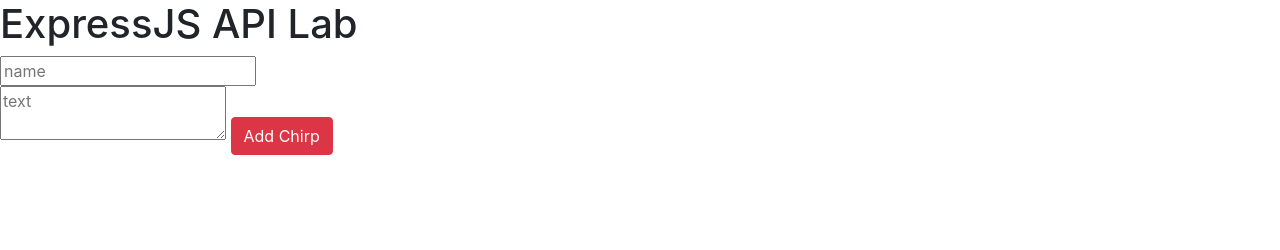
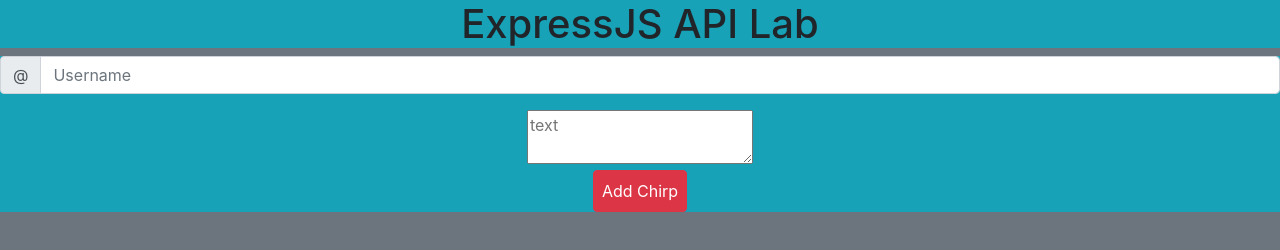
Before and after one commit to fowler013/ChirpsAPI-lab, a website: page client/index.html in a window 1280 px wide. Drawn offline with nearby package versions, Linux system fonts and the light colour scheme; no server answers.

Commit message:
lab completed, working on cleaning up codes

```diff
--- a/chirps.json
+++ b/chirps.json
@@ -1 +1 @@
-{"1":{"user":"steve","text":"dsvgs"},"2":{"user":"steve","text":"df"},"3":{"user":"steve","text":"jh"},"4":{"user":"fg","text":"ytj"},"5":{"user":"hjk","text":"yuk"},"6":{"user":"fv","text":"df"},"7":{"user":"fb","text":"bds"},"nextid":8}
+{"nextid":12}
--- a/client/app.js
+++ b/client/app.js
@@ -22,7 +22,7 @@ $.ajax({
       dataType: "json",
       success: (result) => {
         console.log(result)
-  updateChirp(result,modal ,recipient)
+        updateChirp(result, modal, recipient)
       }
     })
     $(`#text${recipient}`).html($(`#message-text`).val())
@@ -30,10 +30,10 @@ $(`#message-text`).val("")
   })
 })
 
-
+// THIS WILL CREATE MY CARDS OF CHIRPS//
 function createChirp(id, chirps) {
-  console.log('this is the key',chirps);
-  $('#box').append(`<div class="card mt-5 postion-relative" id= "${id}">
+  console.log('this is the key', chirps);
+  $('#box').append(`<div class="col"><div class="card m-auto text-center mt-5" style= "width: 230px"   id= "${id}">
   <h5 class="card-header">New Chirp</h5>
   <div class="card-body">
     <h5 class="card-title" id="user${id}">${chirps.user}</h5>
@@ -41,14 +41,14 @@ function createChirp(id, chirps) {
     <a href="#" id= "btndelete${id}" class="btndelete btn btn-danger">goodbye</a>
     <button type="button" class="btn btn-primary" id="editmodal${id}" data-toggle="modal" data-target="#editmodal" data-whatever="${id}">edit</button>
   </div>
-</div>`)
+</div></div>`)
 
   //this is the delete button function//
   $(`#btndelete${id}`).click(() => {
     $.ajax({
       type: 'DELETE',
       url: `http://localhost:3000/api/chirps/${id}`,
-    success: ()=> {
+      success: () => {
         console.log(`delete`)
       }
     })
@@ -57,11 +57,11 @@ $(`#btndelete${id}`).click(() => {
 
 }
 
-$(document).ready(function() {
+$(document).ready(function () {
   $.ajax({
     type: 'GET',
     url: "http://localhost:3000/api/chirps"
-    }).then(function(data) {
+  }).then(function (data) {
     console.log(data)
     // this is a test//
     let indexs = Object.keys(data);
@@ -71,18 +71,14 @@ $(document).ready(function() {
     info.forEach(element => {
       console.log(element)
       console.log(indexs[info.indexOf(element)])
-        if(!isNaN(indexs[info.indexOf(element)])) {
+      if (!isNaN(indexs[info.indexOf(element)])) {
         createChirp(indexs[info.indexOf(element)], element)
       }
 
 
     });
 
-      // for (let key of keys){
-      //   if (key !== 'nextid'){ //this !== will test to see if key and the 'nextid are not equal//
-      //     createChirp(data[key])
-      //   }
-      // }
+
 
   });
 
@@ -90,14 +86,14 @@ $(document).ready(function() {
 
 
 
-$('#btn').on('click', function() {
+  $('#btn').on('click', function () {
     var chirps = {
       user: $("#name").val(),
       text: $("#text").val(),
     }
     $.ajax({
       type: "POST",
-      url:"http://localhost:3000/api/chirps",
+      url: "http://localhost:3000/api/chirps",
       data: JSON.stringify(chirps),
       contentType: 'application/json',
       dataType: "json",
@@ -107,71 +103,4 @@ $('#btn').on('click', function() {
       }
     });
   })
-
-// createChirp(chirps)
-//   //   $("#box").append(`<div class="card mt-5">
-//   //   <h5 class="card-header">New Chirp</h5>
-//   //   <div class="card-body">
-//   //     <h5 class="card-title">${chirps.user}</h5>
-//   //     <p class="card-text">${chirps.text}</p>
-//   //     <a href="#" class="btn btn-danger  ">goodbye</a>
-//   //   </div>
-//   // </div>`)
-
-// //   $(`.btndelete`).click(() => {
-// // $(".btndelete").parent().parent().remove() ;
-// //   });
-
-//     $.ajax({
-//     type: "POST",
-//     url:"http://localhost:3000/api/chirps",
-//     data: JSON.stringify(chirps),
-//     contentType: 'application/json',
-//     dataType: "json",
-//     success: function createChirp(chirps) {
-//     //   $('#box').append(`<div class="card">
-//     //   <h5 class="card-header">New Chirp</h5>
-//     //   <div class="card-body">
-//     //     <h5 class="card-title">${chirps.user}</h5>
-//     //     <p class="card-text">${chirps.text}</p>
-//     //     <a href="#" class="btn btn-danger">goodbye</a>
-//     //   </div>
-//     // </div>`);
-//   }
-//   });
-// })
-
-
-
-
-
-// function createChirp(chirps) {
-//   console.log('this is the key',chirps);
-//   $('#box').append(`<div class="card mt-5 postion-relative">
-//   <h5 class="card-header">New Chirp</h5>
-//   <div class="card-body">
-//     <h5 class="card-title">${chirps.user}</h5>
-//     <p class="card-text">${chirps.text}</p>
-//     <a href="#" id= "btndelete" class="btndelete btn btn-danger">goodbye</a>
-//     <a href="#" id= "btndedit" class="btnedit btn btn-info">edit</a>
-//   </div>
-// </div>
-
-
-
-// //this is the delete button function//
-// $(`.btndelete`).click(() => {
-//   $("#btndelete").parent().parent().remove()
-// });
-
-// //this is the edit button function//
-// $(`.btnedit`).click(() => {
-//   $(`#editmodal`).modal('show')
-// })
-
-// }
-
-
-
-
 })
--- a/client/index.html
+++ b/client/index.html
@@ -11,19 +11,29 @@
     <link rel="stylesheet" href="./styles.css">
 </head>
 
-<body>
+<body class="text-center bg-secondary">
+    <div class= "text-center bg-info">
           <h1>ExpressJS API Lab</h1>
+    </div>
 
 
-    <div>
-        <input id= "name" class="form-input" type="text" name="name"  placeholder="name">
+</body>
+<div class="text-center bg-info">
+
+    <div class="input-group mb-3">
+        <div class="input-group-prepend">
+            <span class="input-group-text" id="basic-addon1">@</span>
+        </div>
+        <input id="name" type="text" name="name" class="form-control float" placeholder="Username" aria-label="Username" aria-describedby="basic-addon1">
     </div>
     <div>
-        <textarea id= "text" class="form-input" type="text" name="text"  placeholder="text"></textarea>
-        <input id= "btn" class="btn btn-danger"type="button" value="Add Chirp" name="btn">
+        <textarea id="text" class="form-input float" type="text" name="message" placeholder="text"></textarea>
     </div>
-
-<div id="box" >
+    <div>
+        <input id="btn" class="btn btn-danger p-2" type="button" value="Add Chirp"  name="btn">
+    </div>
+</div>
+<div class="row p-3" id="box">
 
 </div>
 <div>
@@ -46,7 +56,7 @@
                 </div>
                 <div class="modal-footer">
                     <button type="button" class="btn btn-secondary" data-dismiss="modal">Close</button>
-              <button type="button" id= "edit" class="btn btn-primary"data-dismiss="modal">Update</button>
+                    <button type="button" id="edit" class="btn btn-primary" data-dismiss="modal">Update</button>
                 </div>
             </div>
         </div>
```
Lines whose indentation alone changed are shown as unchanged.
